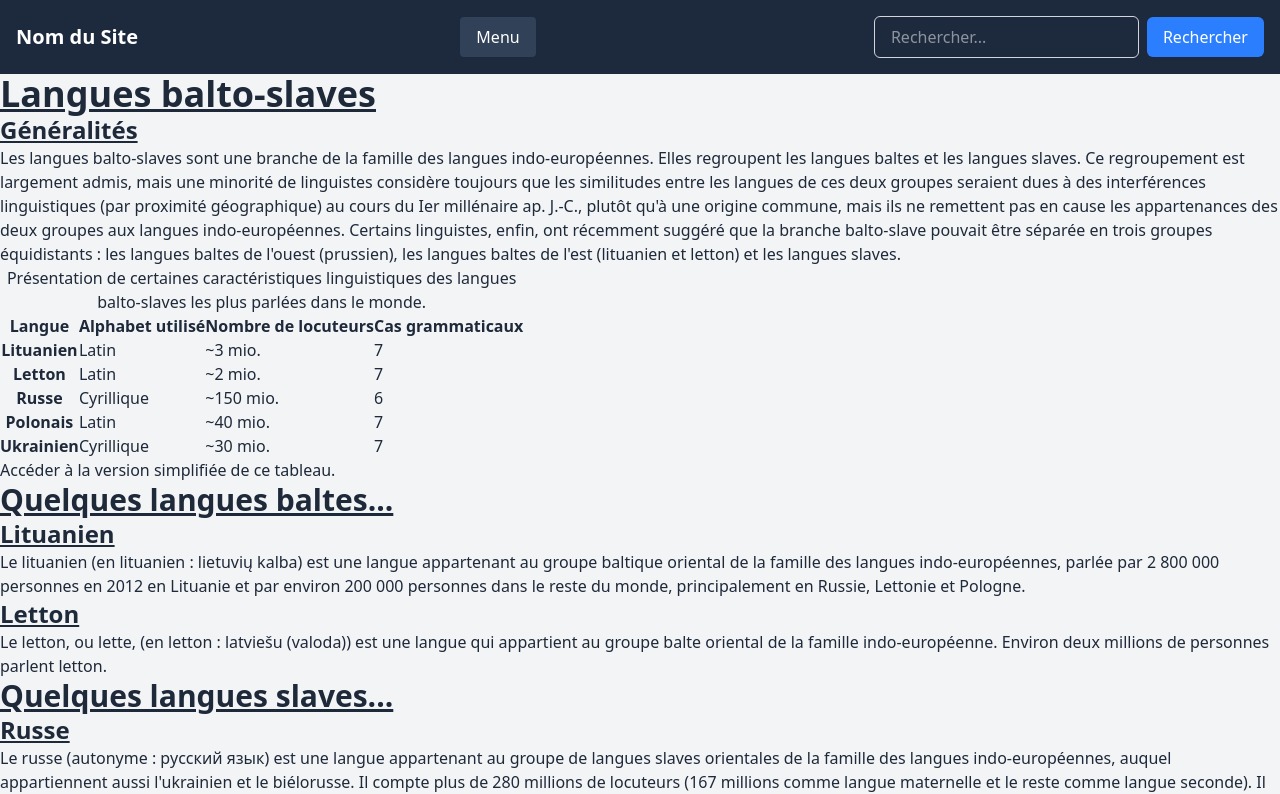
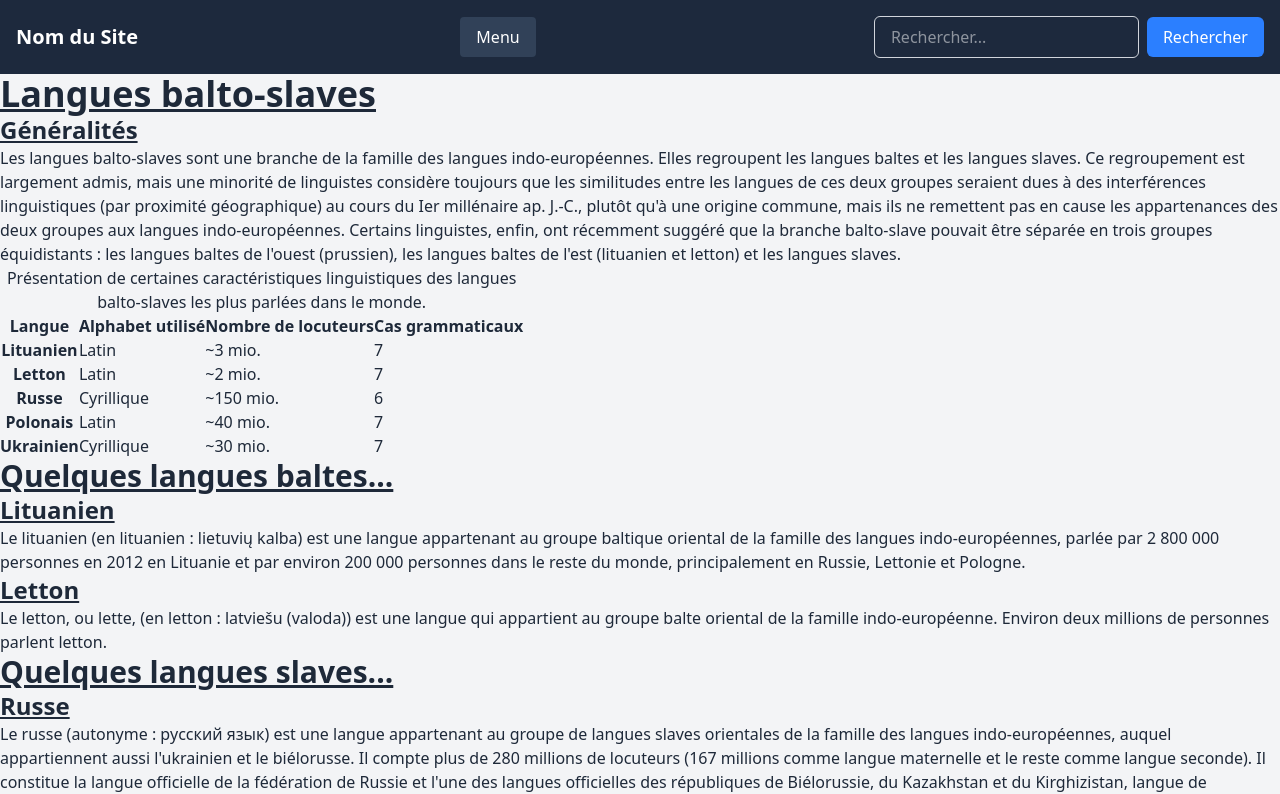
Before and after one commit to NoahBoos/FRONT5-RGAA, a website: page public/balto-slavic.html in a window 1280 px wide. Shown: the top 794 px of the page. Drawn offline with Linux system fonts and the light colour scheme.

Commit message:
Refacto. - Suppression d'un bouton inutile.

```diff
--- a/public/balto-slavic.html
+++ b/public/balto-slavic.html
@@ -153,10 +153,6 @@
               </tr>
             </tbody>
           </table>
-          <!-- Demander à l'aveugle comment faire le tableau simplifier. -->
-          <button tabindex="0">
-            Accéder à la version simplifiée de ce tableau.
-          </button>
         </article>
       </section>
       <section>
```
